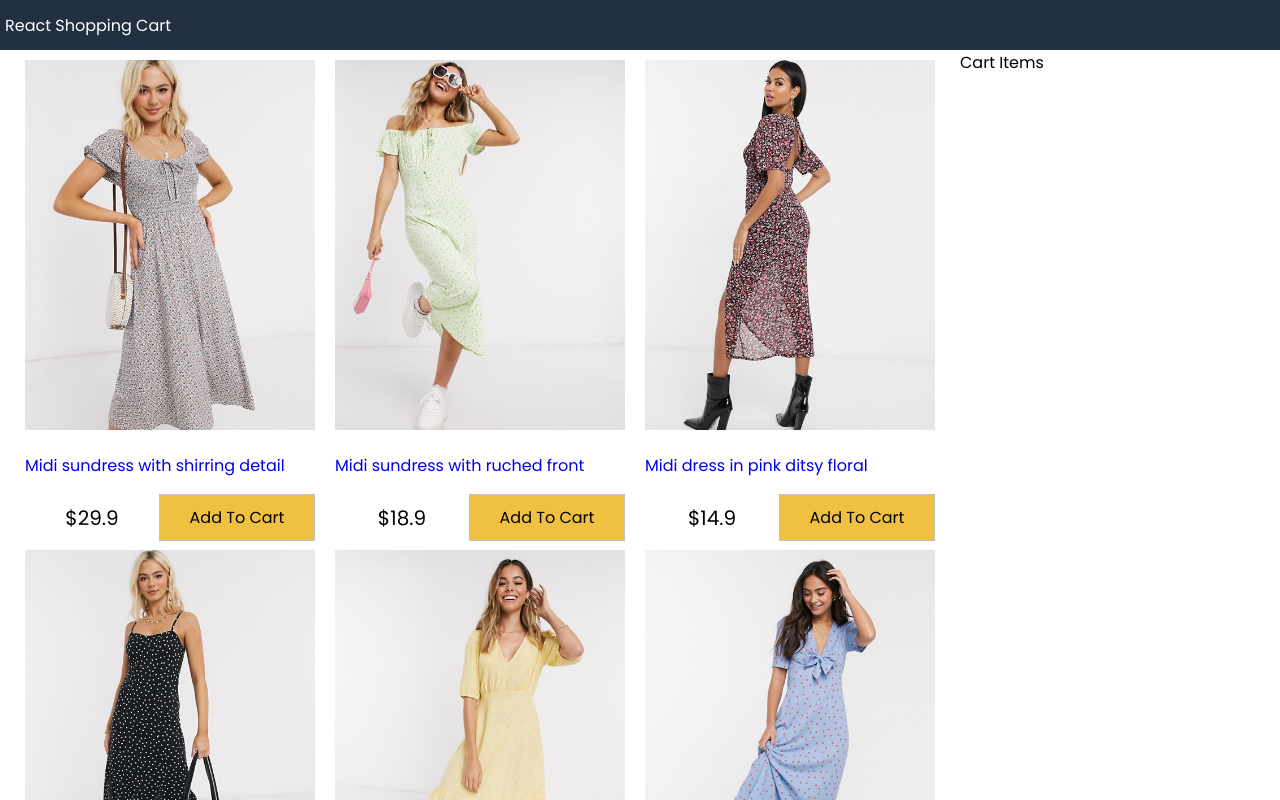
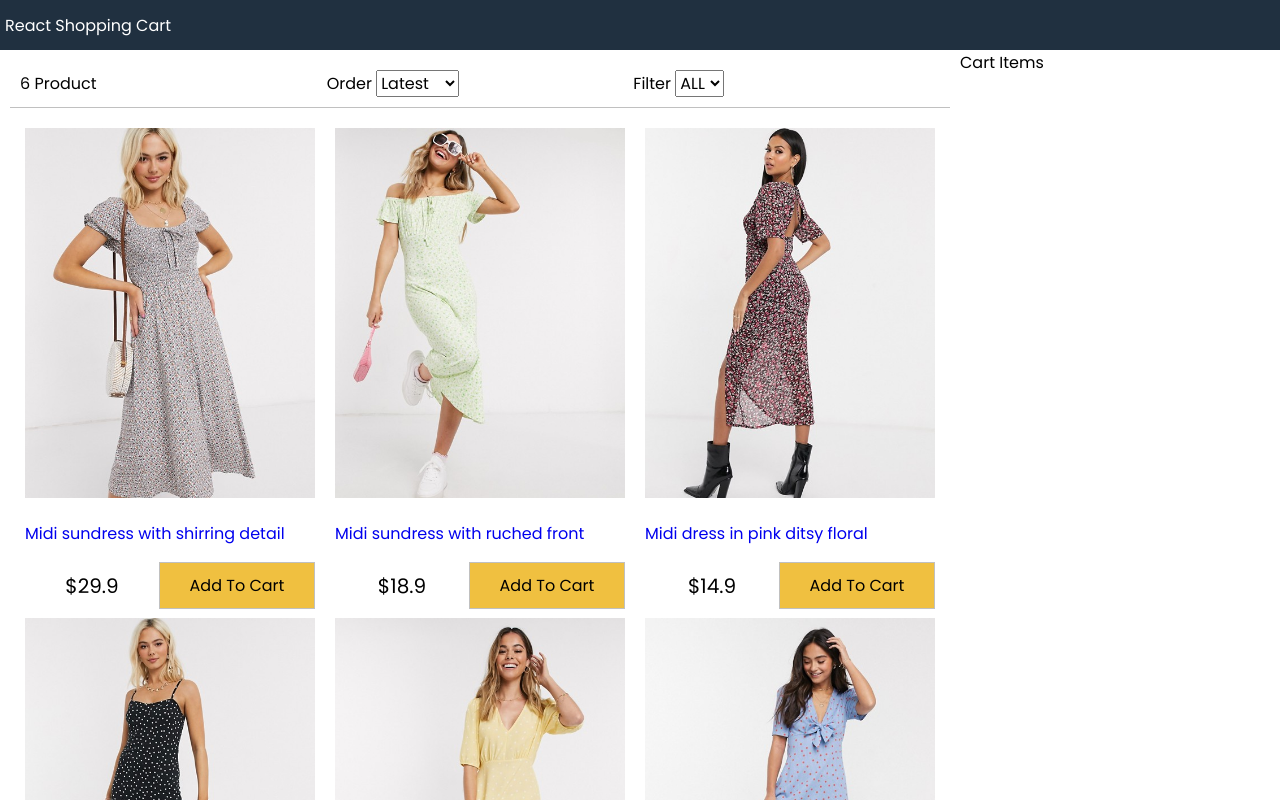
Before and after one commit to nadialvy/react-shopping-cart, a React (Create React App) app: page / in a window 1280 px wide. Shown: the top 800 px of the page. Built offline with nearby package versions, Linux system fonts and the light colour scheme.

Commit message:
filter component

```diff
--- a/src/App.js
+++ b/src/App.js
@@ -1,5 +1,6 @@
 // feature 1
 import React from 'react';
+import Filter from './components/Filter';
 import Products from './components/Products';
 import data from './data.json'; // ./ artinya mencari file
 
@@ -10,8 +11,50 @@
       products: data.products, //mengambil nilai products di dalam data .json
       size: "",
       sort: ""
+    };
+  }
+
+  sortProducts = (event) =>{
+    //implement
+    const sort = event.target.value;
+
+    console.log(event.target.value); //read the value that user select
+    this.setState(state => ({
+      sort: sort,
+      products: this.state.products
+      .slice()
+      .sort((a, b) =>
+        sort === "lowest"
+        ? a.price > b.price
+          ? 1
+          : -1
+        : sort === "highest"
+        ? a.price < b.price
+          ? 1
+          : -1
+        : a._id > b._id
+          ? 1
+          : -1
+        ),
+    }));
+  };
+
+  filterProducts = (event) =>{
+    console.log(event.target.value);
+    if(event.target.value === ""){
+      this.setState({
+        size: event.target.value,
+        products: data.products
+      });
+    } else {
+      this.setState({
+        size: event.target.value,
+        products: data.products.filter(
+          (product) => product.availableSizes.indexOf(event.target.value) >= 0
+          ),
+      });
     }
-  }
+  };
 
   render(){
     return (
@@ -24,6 +67,15 @@
         <main>
           <div className="content">
             <div className="main">
+              <Filter
+                count={this.state.products.length}
+                size={this.state.size}
+                sort={this.state.sort}
+
+                filterProducts={this.filterProducts}
+                sortProducts={this.sortProducts}
+
+              ></Filter>
               <Products products={this.state.products}/>
             </div>
             <div className="sidebar">
--- /dev/null
+++ b/src/components/Filter.js
@@ -0,0 +1,35 @@
+import React, { Component } from 'react'
+
+export default class filter extends Component {
+    render() {
+        return (
+            <div  className="filter">
+                <div className="filter-result">
+                    {this.props.count} Product
+                </div>
+
+                <div className="filter-sort">
+                    Order {" "}
+                    <select value={this.props.sort} onChange={this.props.sortProducts}>
+                        <option>Latest</option>
+                        <option value="lowest">Lowest</option>
+                        <option value="highest">Highest</option>
+                    </select>
+                </div>
+
+                <div className="filter-size">
+                    Filter {" "}
+                    <select value={this.props.size} onChange={this.props.filterProducts}>
+                        <option value="">ALL</option>
+                        <option value="XS">XS</option>
+                        <option value="S">S</option>
+                        <option value="M">M</option>
+                        <option value="L">L</option>
+                        <option value="XL">XL</option>
+                        <option value="XXL">XXL </option>
+                    </select>
+                </div>
+            </div>
+        )
+    }
+}
--- a/src/components/Products.js
+++ b/src/components/Products.js
@@ -6,7 +6,7 @@
         return (
             <div>
                 <ul className="products">
-                    {this.props.products.map(product =>(
+                    {this.props.products.map( product =>(
                         <li key={product._id}>
                             <div className="product">
                                 <a href={"#" + product._id}>
--- a/src/index.css
+++ b/src/index.css
@@ -137,3 +137,17 @@
 .button.primary{
   background-color: #f0c040;
 }
+
+/* filter */
+.filter{
+  display: flex;
+  justify-content: space-between;
+  align-items: center;
+  padding: 1rem;
+  margin: 1rem;
+  border-bottom: .1rem solid #c0c0c0;
+}
+
+.filter div{
+  flex: 1;
+}
```
